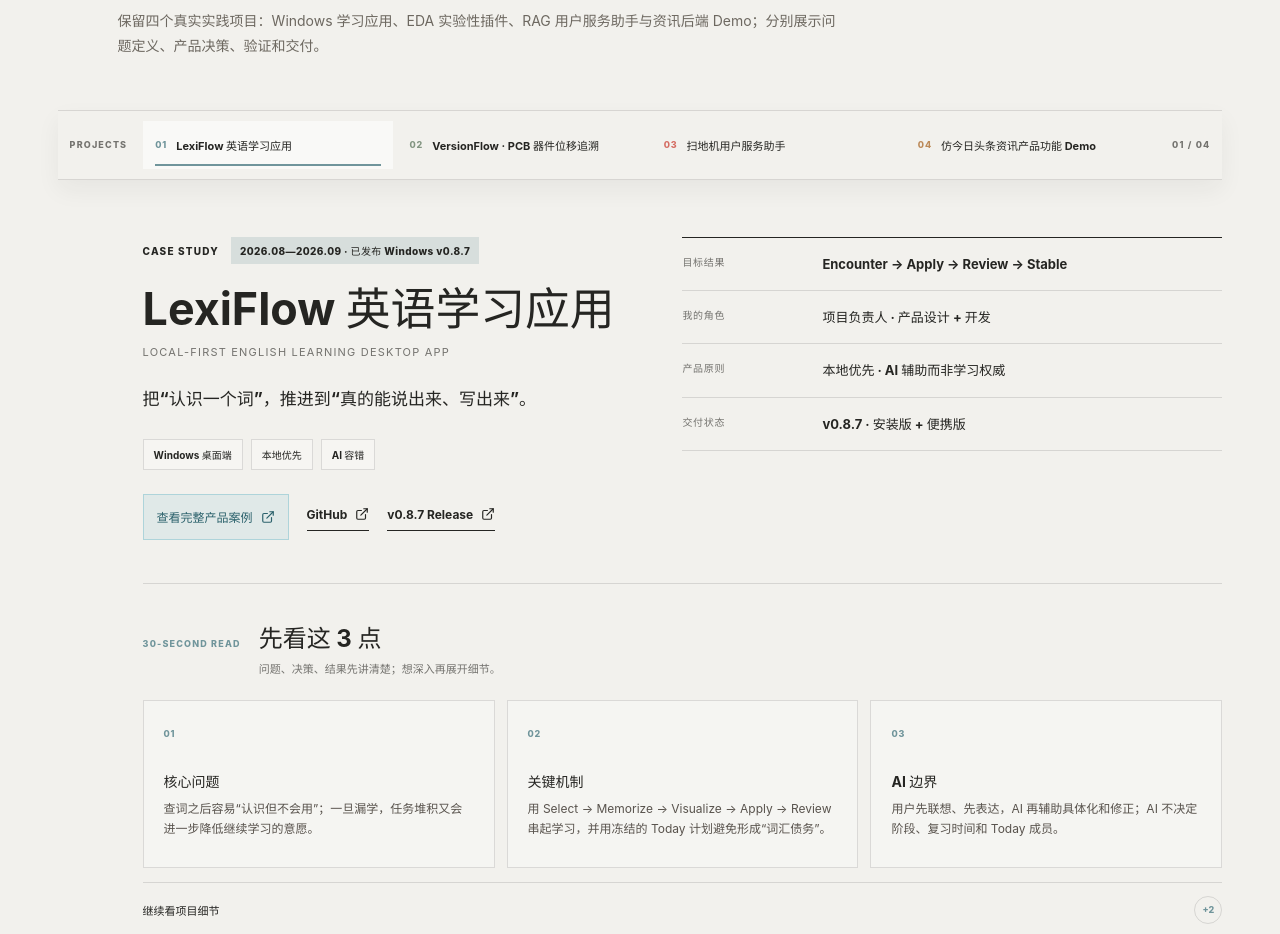
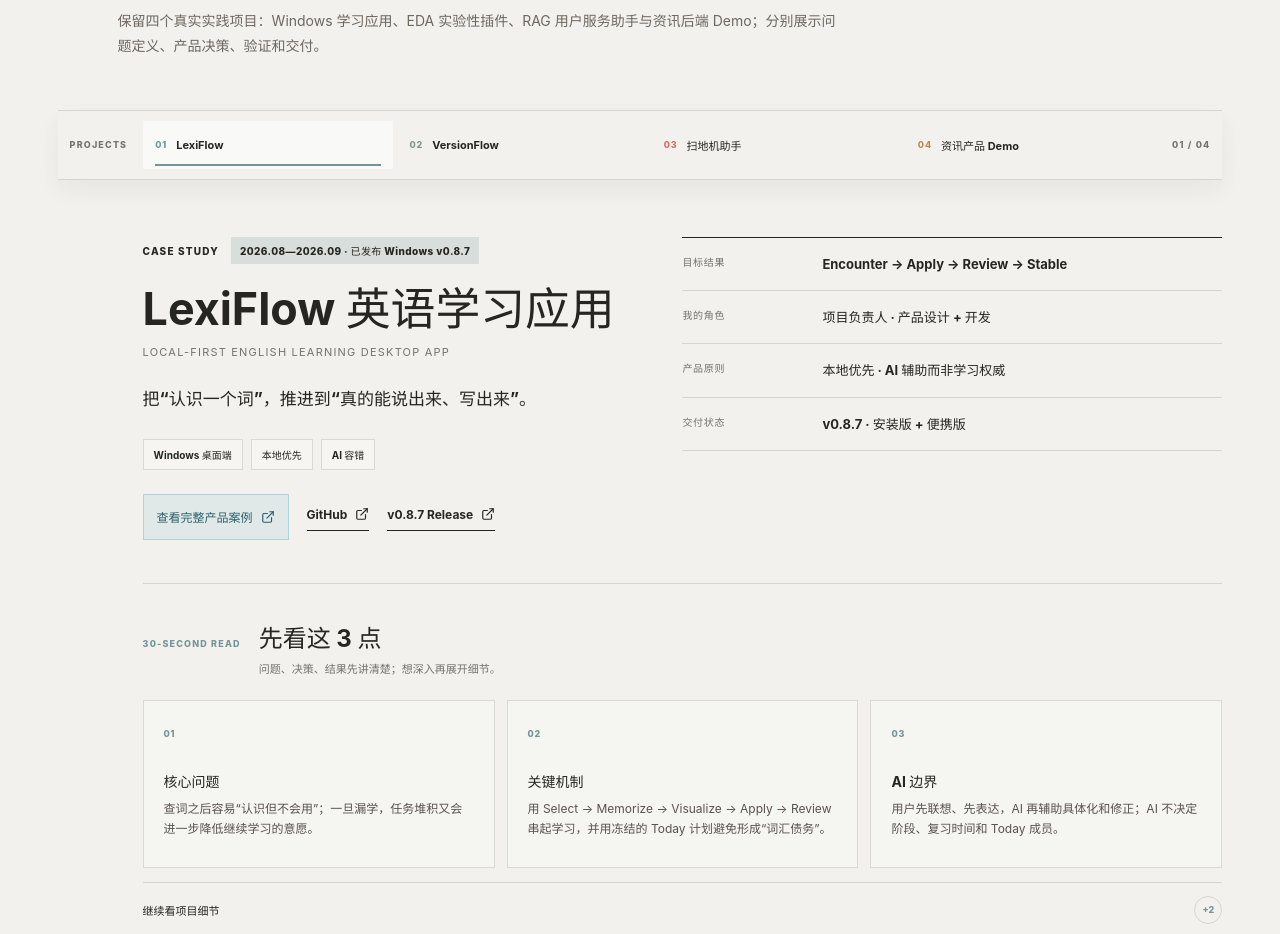
Before and after one commit to lineana-lyu/personal_website, a React (Vite) app: page / in a window 1280 px wide. Shown: the part 3140-4074 px from the top of the page. Built offline with nearby package versions, Linux system fonts and the light colour scheme.

Commit message:
fix: make all four project choices readable and fully labeled

```diff
--- a/src/App.tsx
+++ b/src/App.tsx
@@ -285,9 +285,11 @@ function Projects() {
                   key={project.id}
                   onClick={() => switchProject(project.id)}
                   aria-pressed={isActive}
+                  title={project.title}
+                  aria-label={`${project.number} · ${project.title}`}
                 >
                   <span>{project.number}</span>
-                  <strong>{project.title}</strong>
+                  <strong>{project.navTitle ?? project.title}</strong>
                 </button>
               )
             })}
```
